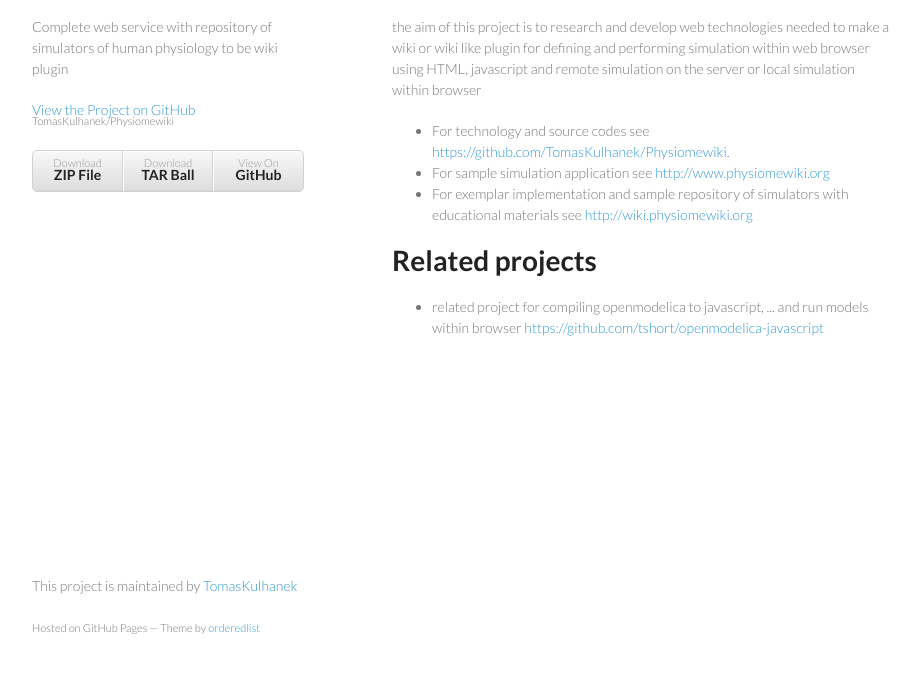
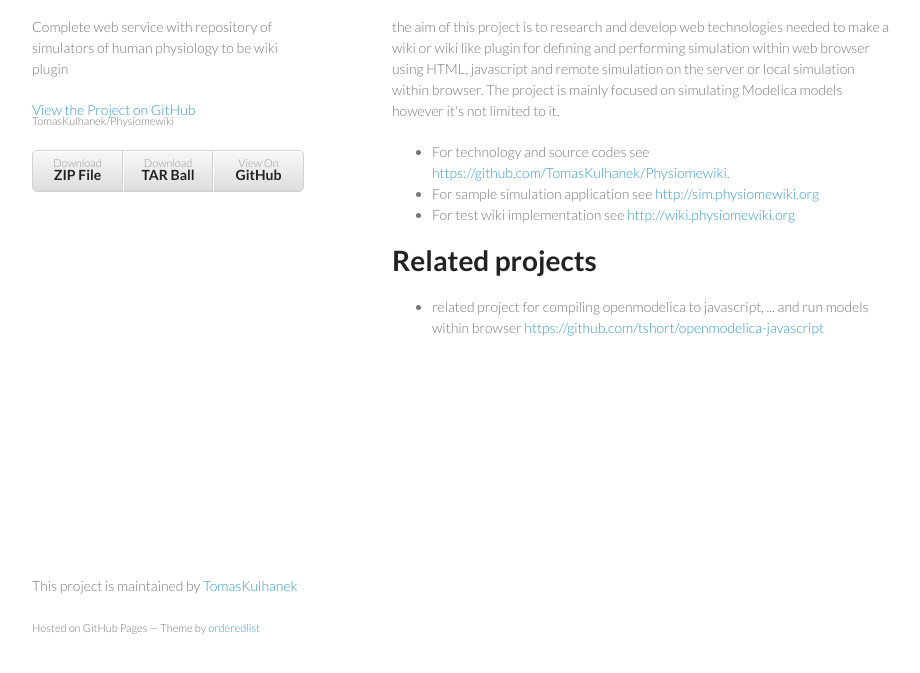
Before and after one commit to TomasKulhanek/Physiomewiki, a plain HTML site: page index.html in a window 1280 px wide. Shown: the part 93-766 px from the top of the page, without its empty margins (178-1098 px from the left). Drawn offline with Linux system fonts and the light colour scheme.

```diff
--- a/index.html
+++ b/index.html
@@ -31,13 +31,13 @@
         <h1>
 <a name="physiomewiki" class="anchor" href="#physiomewiki"><span class="octicon octicon-link"></span></a>Physiomewiki</h1>
 
-<p>the aim of this project is to research and develop web technologies needed to make a wiki or wiki like plugin for defining and performing simulation within web browser using HTML, javascript and remote simulation on the server or local simulation within browser</p>
+<p>the aim of this project is to research and develop web technologies needed to make a wiki or wiki like plugin for defining and performing simulation within web browser using HTML, javascript and remote simulation on the server or local simulation within browser. The project is mainly focused on simulating Modelica models however it's not limited to it.</p>
 
 <ul>
 <li>For technology and source codes see <a href="https://github.com/TomasKulhanek/Physiomewiki">https://github.com/TomasKulhanek/Physiomewiki</a>.</li>
-<li>For sample simulation application see <a href="http://www.physiomewiki.org">http://www.physiomewiki.org</a>
+<li>For sample simulation application see <a href="http://sim.physiomewiki.org">http://sim.physiomewiki.org</a>
 </li>
-<li>For exemplar implementation and sample repository of simulators with educational materials see <a href="http://wiki.physiomewiki.org">http://wiki.physiomewiki.org</a>
+<li>For test wiki implementation see <a href="http://wiki.physiomewiki.org">http://wiki.physiomewiki.org</a>
 </li>
 </ul><h1>
 <a name="related-projects" class="anchor" href="#related-projects"><span class="octicon octicon-link"></span></a>Related projects</h1>
--- a/params.json
+++ b/params.json
@@ -1 +1 @@
-{"name":"Physiomewiki","tagline":"Complete web service with repository of simulators of human physiology to be wiki plugin","body":"Physiomewiki\r\n============\r\n\r\nthe aim of this project is to research and develop web technologies needed to make a wiki or wiki like plugin for defining and performing simulation within web browser using HTML, javascript and remote simulation on the server or local simulation within browser\r\n\r\n* For technology and source codes see https://github.com/TomasKulhanek/Physiomewiki.\r\n* For sample simulation application see http://www.physiomewiki.org\r\n* For exemplar implementation and sample repository of simulators with educational materials see http://wiki.physiomewiki.org\r\n\r\nRelated projects\r\n================\r\n* related project for compiling openmodelica to javascript, ... and run models within browser https://github.com/tshort/openmodelica-javascript\r\n\r\n\r\n","google":"","note":"Don't delete this file! It's used internally to help with page regeneration."}
+{"name":"Physiomewiki","tagline":"Complete web service with repository of simulators of human physiology to be wiki plugin","body":"Physiomewiki\r\n============\r\n\r\nthe aim of this project is to research and develop web technologies needed to make a wiki or wiki like plugin for defining and performing simulation within web browser using HTML, javascript and remote simulation on the server or local simulation within browser. The project is mainly focused on simulating Modelica models however it's not limited to it.\r\n\r\n* For technology and source codes see https://github.com/TomasKulhanek/Physiomewiki.\r\n* For sample simulation application see http://sim.physiomewiki.org\r\n* For test wiki implementation see http://wiki.physiomewiki.org\r\n\r\nRelated projects\r\n================\r\n* related project for compiling openmodelica to javascript, ... and run models within browser https://github.com/tshort/openmodelica-javascript\r\n\r\n\r\n","google":"","note":"Don't delete this file! It's used internally to help with page regeneration."}
```
